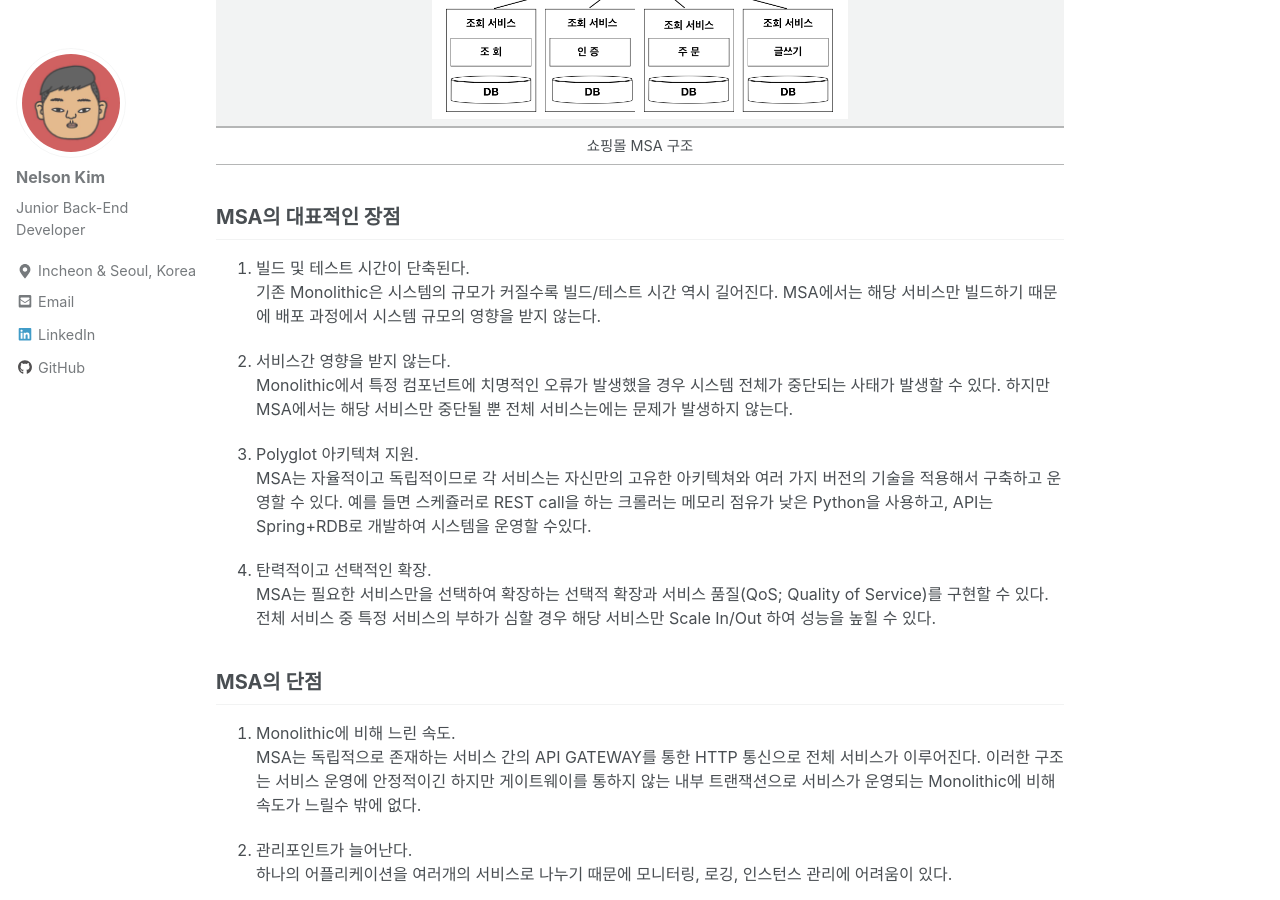
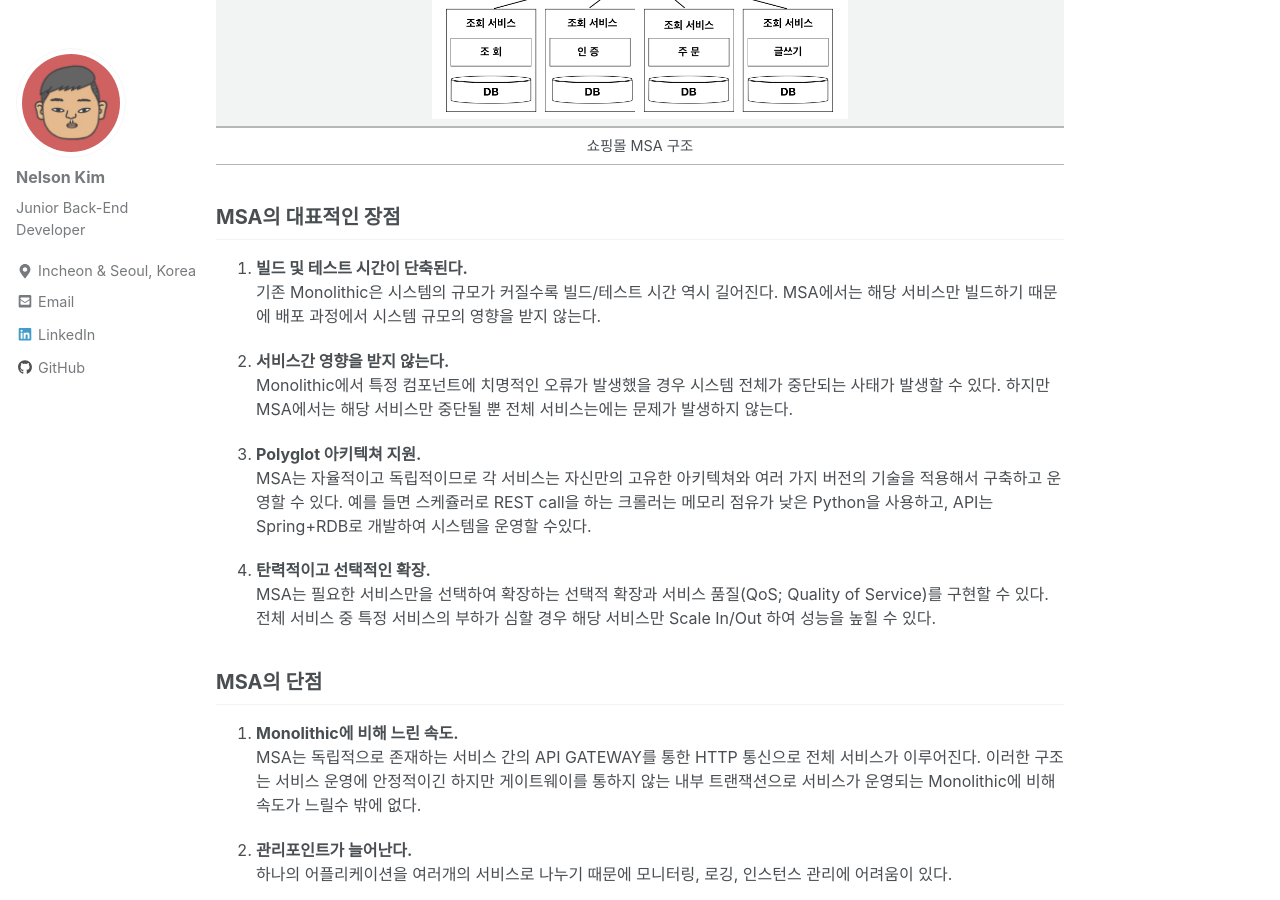
Before and after one commit to ssipflow/ssipflow.github.io, a Jekyll site: the page built from _posts/2018-09-19-MSA-Overview.md, in a window 1280 px wide and 900 px high, scrolled down 1008 px. Built offline with Jekyll 4.4.1, drawn with Linux system fonts in a browser that asks for light colours; nearby versions of some CDN libraries; comment, search, counter and statistics services are not loaded.

```diff
--- a/_posts/2018-09-19-MSA-Overview.md
+++ b/_posts/2018-09-19-MSA-Overview.md
@@ -28,24 +28,24 @@ Spring Cloud (Spring Boot + Netflix OSS)를 사용한 API GATEWAY 개발기를
 |쇼핑몰 MSA 구조|
 
 ## MSA의 대표적인 장점
-1. 빌드 및 테스트 시간이 단축된다.
+1. **빌드 및 테스트 시간이 단축된다.**
 기존 Monolithic은 시스템의 규모가 커질수록 빌드/테스트 시간 역시 길어진다. MSA에서는 해당 서비스만 빌드하기 때문에 배포 과정에서 시스템 규모의 영향을 받지 않는다.
 
-2. 서비스간 영향을 받지 않는다.
+2. **서비스간 영향을 받지 않는다.**
 Monolithic에서 특정 컴포넌트에 치명적인 오류가 발생했을 경우 시스템 전체가 중단되는 사태가 발생할 수 있다. 하지만 MSA에서는 해당 서비스만 중단될 뿐 전체 서비스는에는 문제가 발생하지 않는다.
 
-3. Polyglot 아키텍쳐 지원.
+3. **Polyglot 아키텍쳐 지원.**
 MSA는 자율적이고 독립적이므로 각 서비스는 자신만의 고유한 아키텍쳐와 여러 가지 버전의 기술을 적용해서 구축하고 운영할 수 있다. 예를 들면 스케쥴러로 REST call을 하는 크롤러는 메모리 점유가 낮은 Python을 사용하고, API는 Spring+RDB로 개발하여 시스템을 운영할 수있다.
 
-4. 탄력적이고 선택적인 확장.
+4. **탄력적이고 선택적인 확장.**
 MSA는 필요한 서비스만을 선택하여 확장하는 선택적 확장과 서비스 품질(QoS; Quality of Service)를 구현할 수 있다. 전체 서비스 중 특정 서비스의 부하가 심할 경우 해당 서비스만 Scale In/Out 하여 성능을 높힐 수 있다.
 
 
 ## MSA의 단점
-1. Monolithic에 비해 느린 속도.
+1. **Monolithic에 비해 느린 속도.**
 MSA는 독립적으로 존재하는 서비스 간의 API GATEWAY를 통한 HTTP 통신으로 전체 서비스가 이루어진다. 이러한 구조는 서비스 운영에 안정적이긴 하지만 게이트웨이를 통하지 않는 내부 트랜잭션으로 서비스가 운영되는 Monolithic에 비해 속도가 느릴수 밖에 없다.
 
-2. 관리포인트가 늘어난다.
+2. **관리포인트가 늘어난다.**
 하나의 어플리케이션을 여러개의 서비스로 나누기 때문에 모니터링, 로깅, 인스턴스 관리에 어려움이 있다.
 
 
```
